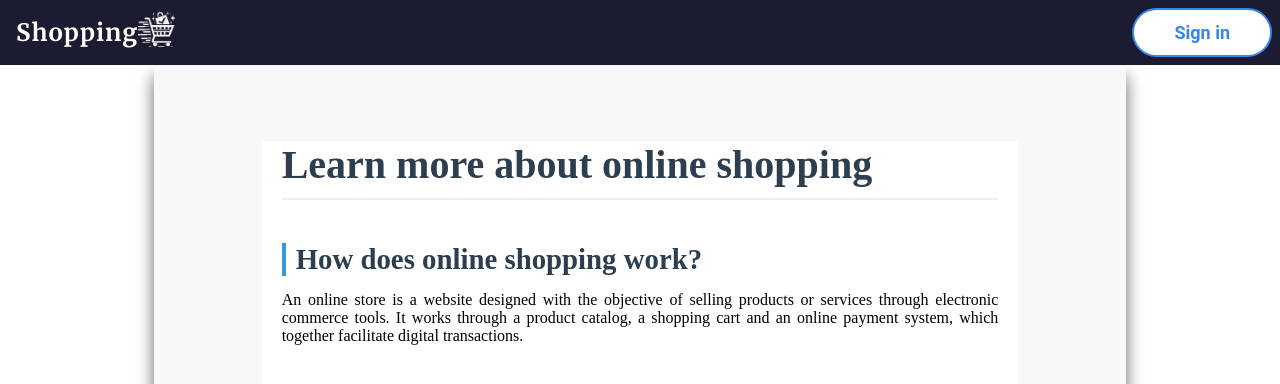
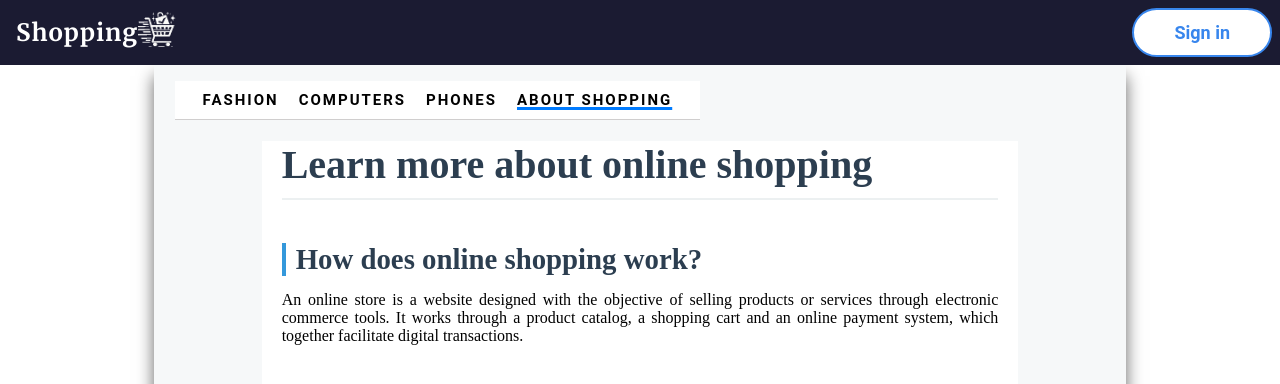
Before and after one commit to dellortiz/Shopping, a PHP site: page /about_online_shopping.php in a window 1280 px wide. Shown: the top 384 px of the page. Run offline with PHP 8.4, Linux system fonts and the light colour scheme; data that the repository does not hold is empty; some libraries are stand-ins or nearby versions.

Commit message:
updating page about_online_shopping

```diff
--- a/about_online_shopping.php
+++ b/about_online_shopping.php
@@ -1,21 +1,50 @@
 <?php include_once("./common/header.php")?>
 <main class="main-body-index">
+<section class="select-menu">
+    <ul id="menu">
+        <li class="section-menu-li ">Fashion
+        <ul class="submenu">
+        <li class="section-menu-li"><a href="clothes.php">Clothes</a></li>
+        <li class="section-menu-li"><a href="shoes.php">Shoes</a></li>
+        <li class="section-menu-li"><a href="hats.php">Hats</a></li>
+        </ul></li>
+        <li class="section-menu-li ">Computers
+        <ul class="submenu">
+        <li class="section-menu-li "><a href="computers.php">Desktop computer</a></li>
+        <li class="section-menu-li"><a href="laptops.php"> Laptops</a></li>
+        </ul></li>
+        <li class="section-menu-li ">Phones
+        <ul class="submenu">
+        <li class="section-menu-li "><a href="iphones.php">Iphones</a></li>
+        <li class="section-menu-li"><a href="android.php"> Android</a></li>
+        </ul></li>
+        <li class="section-menu-li up">About Shopping
+        <ul class="submenu">
+        <li class="section-menu-li"><a href="#shopping-work"> How does online shopping work?</a></li>
+        <li class="section-menu-li"><a href="#online-shopping"> What are the advantages or disadvantages of online shopping?</a></li>
+        <li class="section-menu-li"><a href="#online-entail"> What does selling online entail?</a></li>
+        <li class="section-menu-li "><a href="#virtual-store">What are the elements of a virtual store?</a></li>
+        </ul></li>
+        <!-- <li class="section-menu-li "><a href="shoes.php">Shoes</a></li>
+        <li class="section-menu-li "><a href="hats.php">Hats</a></li> -->
+        </ul>
+</section>
     <div class="div-learn">
 <h1 class="p-main1"> Learn more about online shopping</h1>
 
-<h2>How does online shopping work?</h2>
+<h2 id="shopping-work">How does online shopping work?</h2>
 <p>An online store is a website designed with the objective of selling products or services through electronic commerce tools.
 It works through a product catalog, a shopping
 cart and an online payment system, which together facilitate digital transactions.</p>
 
-<h2>What are the advantages or disadvantages of online shopping?</h2>
+<h2 id="online-shopping">What are the advantages or disadvantages of online shopping?</h2>
 <p>Consider the pros and cons of shopping online: convenience, wider selection, and deals versus security concerns and lack of physical interaction.</p>
 
-<h2>What does selling online entail?</h2>
+<h2 id="online-entail">What does selling online entail?</h2>
 <p>Electronic commerce or ecommerce is the trade of goods and services on the Internet. The Internet allows individuals
     and businesses to buy and sell an increasing number of physical goods, digital goods, and services electronically.</p>
 
-<h2>What are the elements of a virtual store?</h2>
+<h2 id="virtual-store">What are the elements of a virtual store?</h2>
 <h3>Essential elements that a virtual store must have</h3>
 <ol>
 <li>Logo, slogan and name.</li>
```
